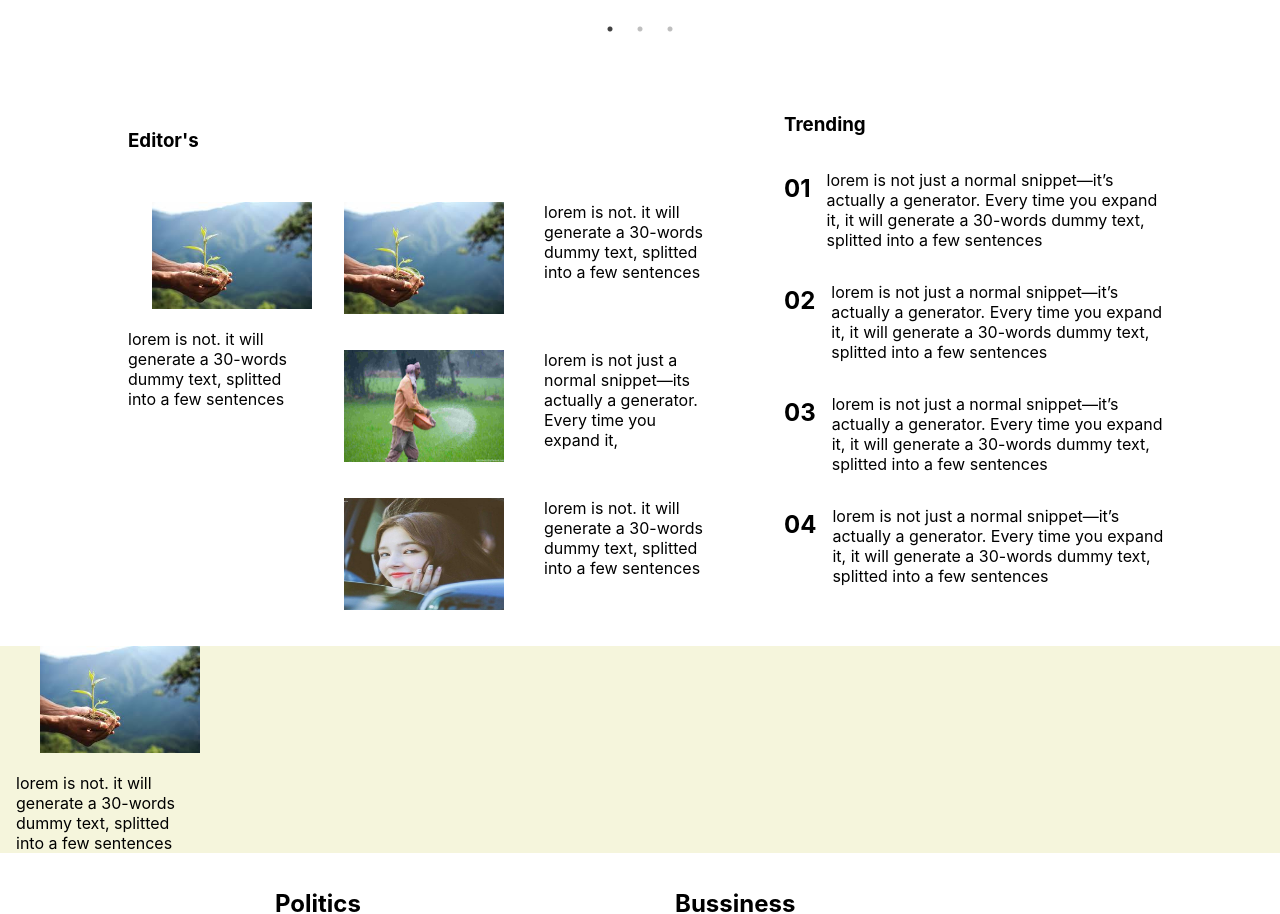
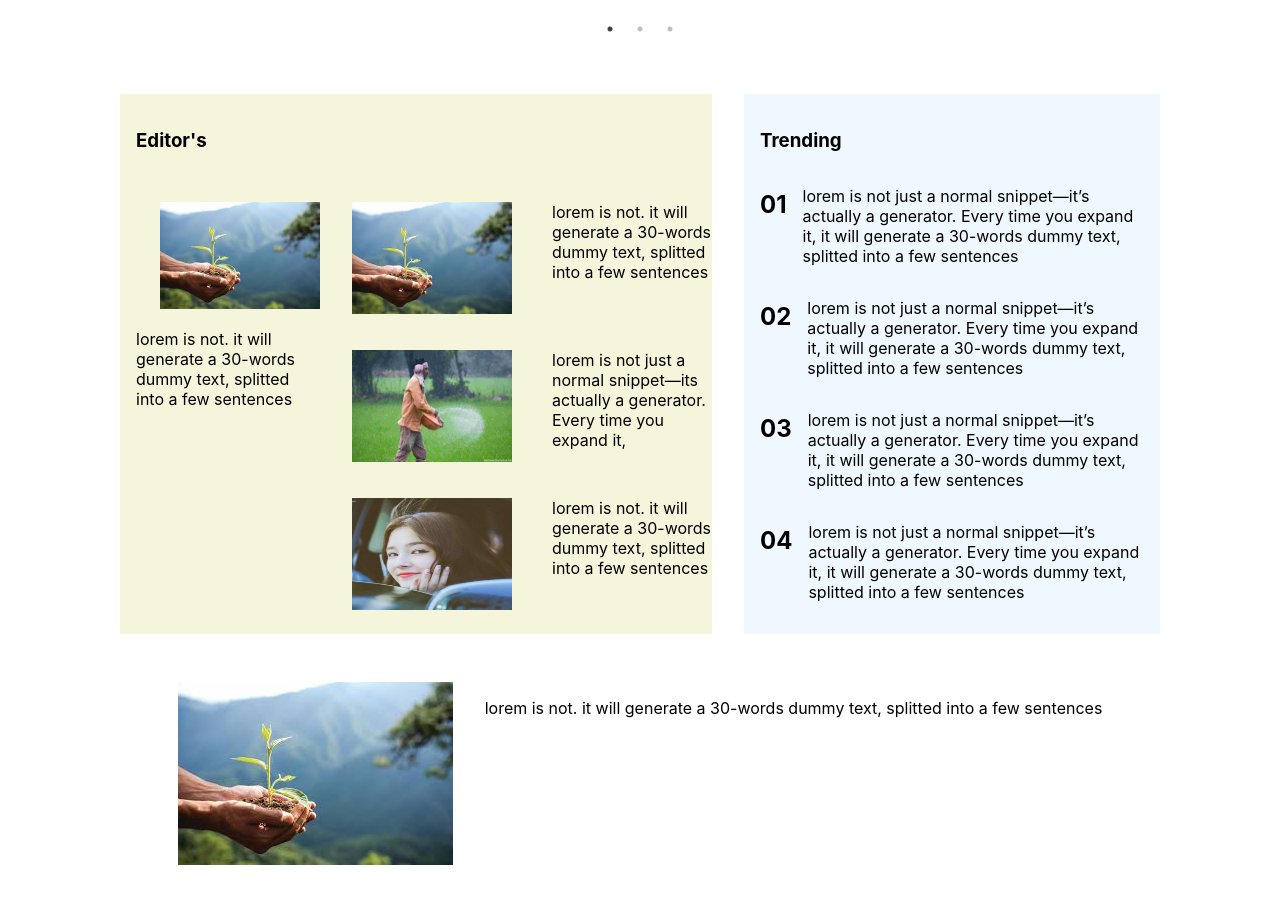
Before and after one commit to praladchy/reactapp, a React (Create React App) app: page / in a window 1280 px wide. Shown: the part 520-1434 px from the top of the page. Built offline with nearby package versions, Linux system fonts and the light colour scheme.

Commit message:
Add editorspics

```diff
--- a/src/Component/Editorspick/Editorspick.css
+++ b/src/Component/Editorspick/Editorspick.css
@@ -1,5 +1,9 @@
-.editorspick-container{
-    /* width: none; */
+.Editorspick-container{
+    width: none;
+    display: flex;
     justify-content: center;
-    background-color: beige;
+    /* background-color:aqua; */
+    gap: 2em;
+    flex-wrap: wrap;
+    padding: 3em;
 }
--- a/src/Component/Editorspick/Editorspick.jsx
+++ b/src/Component/Editorspick/Editorspick.jsx
@@ -1,12 +1,28 @@
 import React from 'react'
-import LeftEditor from "../Trendingandeditor/Editor/LeftEditor"
+// import LeftEditor from "../Trendingandeditor/Editor/LeftEditor"
 import "./Editorspick.css"
-const Editorspick = () => {
+const Editorspick = ({ Editorspickdata = [] }) => {
 
   return (
-    <div className='editorspick-container'>
-        <LeftEditor />
-    </div>
+    <>
+
+      {
+        Editorspickdata.map((each, index) => (
+          <div className='Editorspick-container' key={index}>
+            <div className='Editorspick-image-container'>
+              <img src={each?.url} alt="righteditordata not work" />
+            </div>
+            <div className='Editorspick-description-container'>
+              <p>{each?.description}</p>
+            </div>
+
+          </div>
+
+        ))
+
+      }
+
+    </>
   )
 }
 
--- a/src/Component/Trendingandeditor/Trendingandeditor.css
+++ b/src/Component/Trendingandeditor/Trendingandeditor.css
@@ -8,8 +8,9 @@
 .Trendingandeditor-main-container{
     display: flex;
     justify-content: center;
-    gap: 5em;
+    gap: 2em;
     flex-wrap: wrap;
+
 }
 /* .Top-heading-container{
     display: flex;
@@ -18,11 +19,13 @@
     padding: 1em;
     justify-content: flex-start;
 }
-/* .Editor-container{
+.Editor-container{
 
-    flex-shrink: 2; */
-/* } */
+   background-color: beige;
+ }
 .Trending-container{
     width: 30%;
     flex-wrap: wrap;
+    background-color:aliceblue;
+    padding: 1em;
 }
--- a/src/Page/Home/Home.jsx
+++ b/src/Page/Home/Home.jsx
@@ -1,5 +1,6 @@
 import React from "react";
 import Carousel from "../../Component/Carousel/Carousel";
+import { Righteditordata } from "../../Component/Dummydata/Righteditordata";
 import Editorspick from "../../Component/Editorspick/Editorspick";
 // import Footernav from "../../Component/Navigation/Footernavigation/Footernav";
 import PoliticsandBussiness from "../../Component/PoliticsandBussiness/PoliticsandBussiness";
@@ -24,7 +25,7 @@ const Home = () => {
       <div className="trending-home-container">
         <Trendingandeditor />
       </div>
-<Editorspick/>
+      <Editorspick Editorspickdata={Righteditordata.slice(0,1)}/>
       <PoliticsandBussiness />
       <RecentandPopular />
     </div>
```
Also changed, not shown: src/Component/Trendingandeditor/Editor/LeftEditor.css (line endings or trailing spaces).
